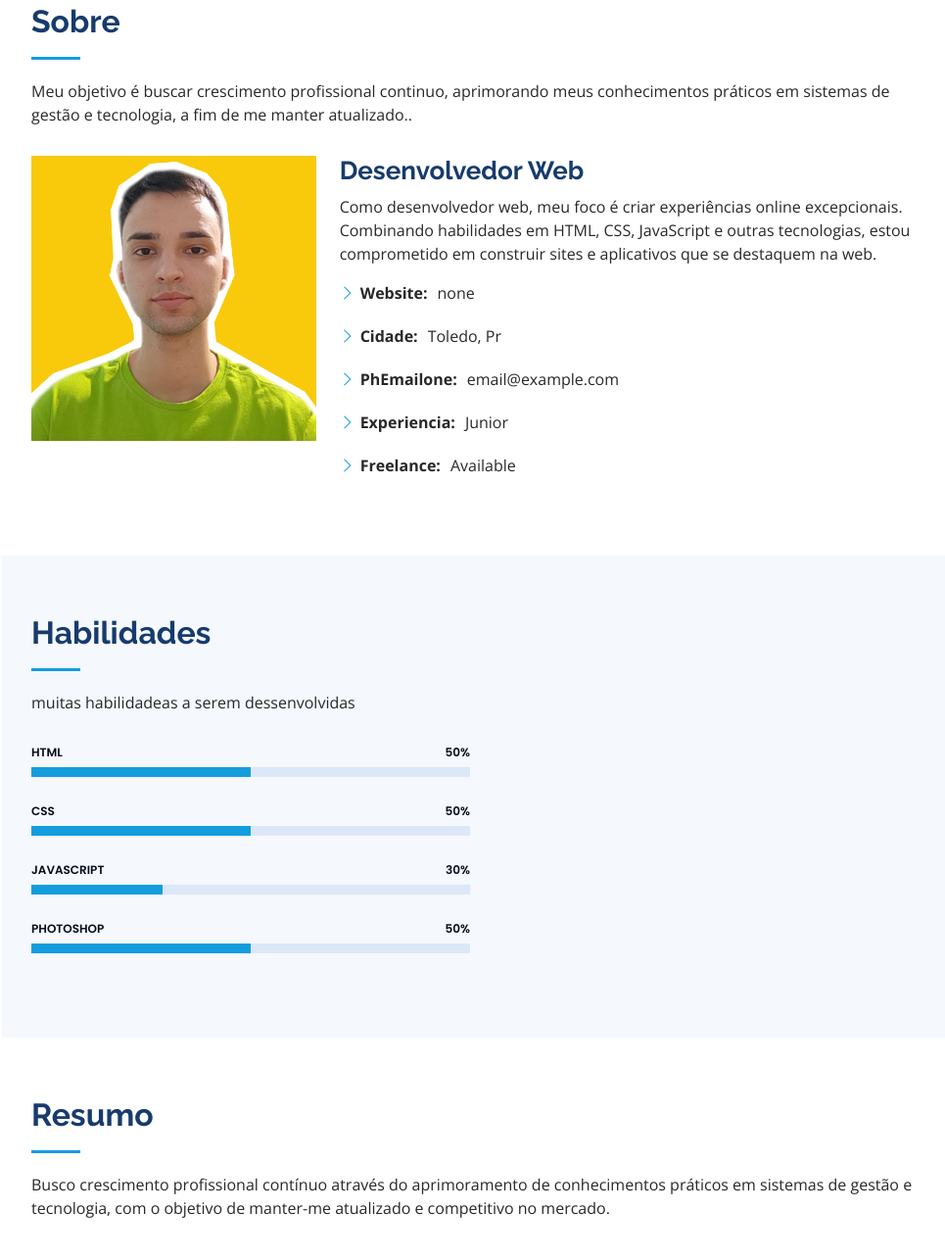
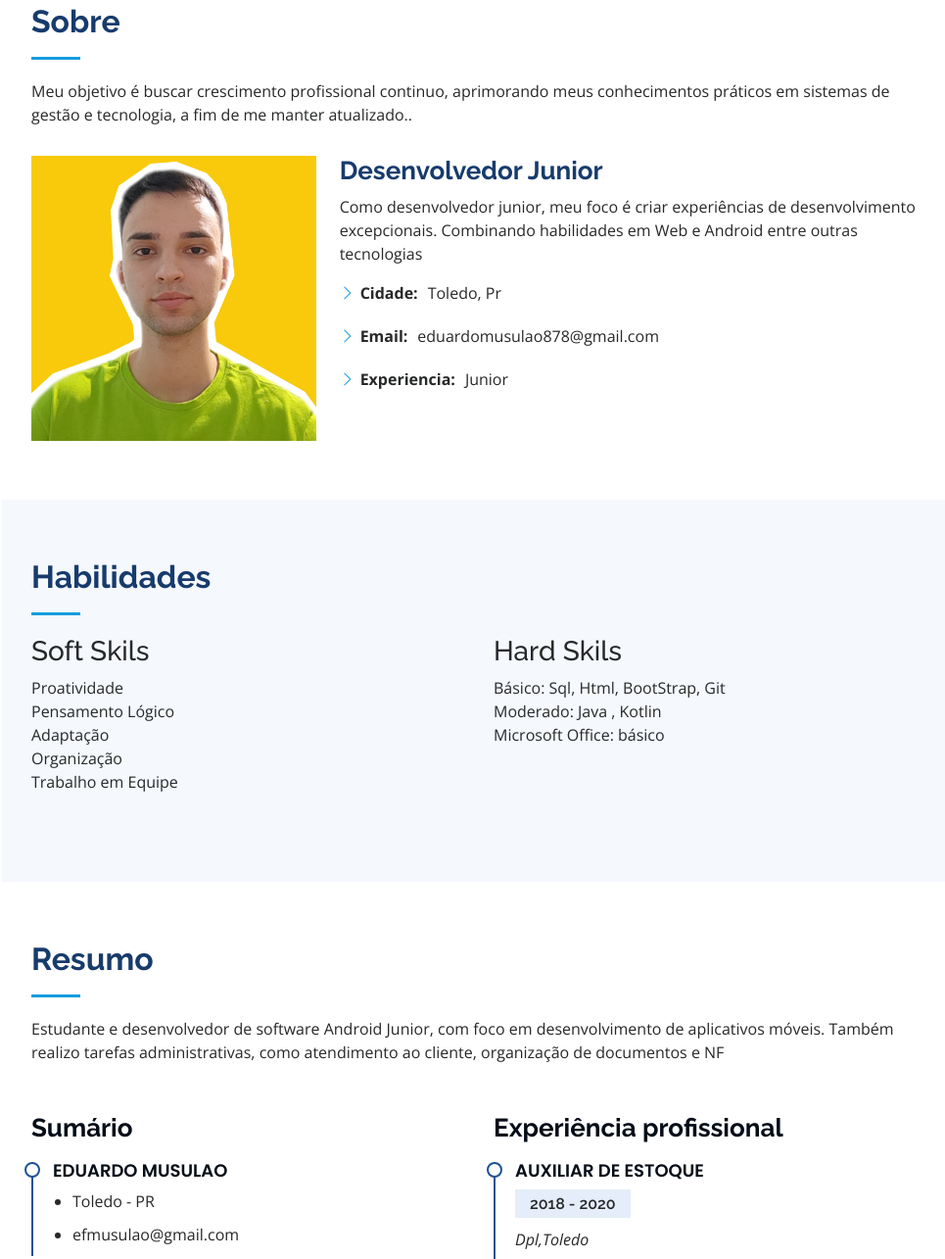
Before and after one commit to MusulaoEduardo/portifolio, a plain HTML site: page index.html in a window 1280 px wide. Shown: the part 857-2142 px from the top of the page at 98% size, without its empty margins (298-1263 px from the left). Drawn offline with nearby package versions, Linux system fonts and the light colour scheme.

Commit message:
atualização do site 1.0

```diff
--- a/index.html
+++ b/index.html
@@ -49,11 +49,10 @@
         <img src="assets/img/profile-img.png" alt="" class="img-fluid rounded-circle" />
         <h1 class="text-light"><a href="index.html">Eduardo Musulao</a></h1>
         <div class="social-links mt-3 text-center">
-          <a href="#" class="twitter"><i class="bx bxl-twitter"></i></a>
-          <a href="#" class="facebook"><i class="bx bxl-facebook"></i></a>
-          <a href="#" class="instagram"><i class="bx bxl-instagram"></i></a>
-          <a href="#" class="google-plus"><i class="bx bxl-skype"></i></a>
-          <a href="#" class="linkedin"><i class="bx bxl-linkedin"></i></a>
+          <a href="https://www.instagram.com/musulao_eduardo/" class="instagram"><i class="bx bxl-instagram"></i></a>
+          <a href="https://github.com/MusulaoEduardo" class="gitHub"><i class="bx bxl-github"></i></a>
+          <a href="https://www.linkedin.com/in/eduardo-musul%C3%A3o-714872253/" class="linkedin"><i class="bx bxl-linkedin"></i></a>
+          <a href="https://mail.google.com/mail/?view=cm&fs=1&to=eduardomusulao878@gmail.com" class="instagram"><i class="bx bxl-gmail"></i></a>
         </div>
       </div>
 
@@ -87,7 +86,7 @@
       <h1>Eduardo Musulao</h1>
       <p>
         Eu sou
-        <span class="typed" data-typed-items="Desenvolvedor web, Freelancer, Programador Junior"></span>
+        <span class="typed" data-typed-items="Desenvolvedor Android Junior ,Programador Junior"></span>
       </p>
     </div>
   </section>
@@ -111,36 +110,26 @@
             <img src="assets/img/profile-img.png" class="img-fluid" alt="" />
           </div>
           <div class="col-lg-8 pt-4 pt-lg-0 content" data-aos="fade-left">
-            <h3>Desenvolvedor Web</h3>
+            <h3>Desenvolvedor Junior</h3>
             <p>
-              Como desenvolvedor web, meu foco é criar experiências online
-              excepcionais. Combinando habilidades em HTML, CSS, JavaScript e
-              outras tecnologias, estou comprometido em construir sites e
-              aplicativos que se destaquem na web.
+              Como desenvolvedor junior, meu foco é criar experiências de desenvolvimento
+              excepcionais. Combinando habilidades em Web e Android entre outras tecnologias
             </p>
             <div class="row">
               <div class="col-lg-6">
                 <ul>
                   <li>
                     <i class="bi bi-chevron-right"></i>
-                    <strong>Website:</strong> <span>none</span>
-                  </li>
-                  <li>
-                    <i class="bi bi-chevron-right"></i>
                     <strong>Cidade:</strong> <span>Toledo, Pr</span>
                   </li>
                   <li>
                     <i class="bi bi-chevron-right"></i>
-                    <strong>PhEmailone:</strong>
-                    <span>email@example.com</span>
+                    <strong>Email:</strong>
+                    <span>eduardomusulao878@gmail.com</span>
                   </li>
                   <li>
                     <i class="bi bi-chevron-right"></i>
-                    <strong>Experiencia:</strong> <span>Junior</span>
-                  </li>
-                  <li>
-                    <i class="bi bi-chevron-right"></i>
-                    <strong>Freelance:</strong> <span>Available</span>
+                    <strong>Experiencia:</strong> <span> Junior</span>
                   </li>
                 </ul>
               </div>
@@ -156,18 +145,36 @@
       <div class="container">
         <div class="section-title">
           <h2>Habilidades</h2>
-          <p>
-            muitas habilidadeas a serem dessenvolvidas
-          </p>
+          <div class="row">
+            <div class="col-lg-6" data-aos="fade-up">
+              <h3 class="resume-item">Soft Skils</h3>
+              <p>Proatividade </p>
+              <p>Pensamento Lógico</p>
+              <p>Adaptação</p>
+              <p>Organização</p>
+              <p>Trabalho em Equipe</p>
+              </p>
+            </div>
+            <div class="col-lg-6" data-aos="fade-up" data-aos-delay="100">
+              <h3 class="resume-title">Hard Skils</h3>
+              <p>Básico: Sql, Html, BootStrap, Git</p>
+              <p>Moderado: Java , Kotlin</p>
+              <p>Microsoft Office: básico</p>
+            </div>
+
+
+
+
+          </div>
         </div>
 
-        <div class="row skills-content">
+        <!-- <div class="row skills-content">
           <div class="col-lg-6" data-aos="fade-up">
 
             <div class="progress">
-              <span class="skill">HTML <i class="val">50%</i></span>
+              <span class="skill">HTML <i class="val">35%</i></span>
               <div class="progress-bar-wrap">
-                <div class="progress-bar" role="progressbar" aria-valuenow="50" aria-valuemin="0" aria-valuemax="100">
+                <div class="progress-bar" role="progressbar" aria-valuenow="35" aria-valuemin="0" aria-valuemax="100">
                 </div>
               </div>
             </div>
@@ -197,7 +204,7 @@
             </div>
 
           </div>
-        </div>
+        </div> -->
       </div>
     </section>
     <!-- End Skills Section -->
@@ -208,9 +215,10 @@
         <div class="section-title">
           <h2>Resumo</h2>
           <p>
-            Busco crescimento profissional contínuo através do aprimoramento
-            de conhecimentos práticos em sistemas de gestão e tecnologia, com
-            o objetivo de manter-me atualizado e competitivo no mercado.
+            Estudante e desenvolvedor de software Android Junior, com
+            foco em desenvolvimento de aplicativos móveis. Também
+            realizo tarefas administrativas, como atendimento ao cliente,
+            organização de documentos e NF
           </p>
         </div>
 
@@ -275,7 +283,7 @@
 
             <div class="resume-item">
               <h4>Caixa</h4>
-              <h5>2022 - Presente</h5>
+              <h5>2022 - 2024</h5>
               <p><em>Mercado Primavera, Toledo. </em></p>
               <ul>
                 <li>
@@ -295,12 +303,12 @@
     <section id="services" class="services section-bg">
       <div class="container">
         <div class="section-title">
-          <h2>Servicos</h2>
+          <h2>Serviços</h2>
           <p>em desenvolvimento
           </p>
         </div>
 
-        <div class="row">
+        <!-- <div class="row">
           <div class="col-lg-4 col-md-6 icon-box" data-aos="fade-up">
             <div class="icon"><i class="bi bi-briefcase"></i></div>
             <h4 class="title"><a href="">Lorem Ipsum</a></h4>
@@ -349,7 +357,7 @@
               libero tempore, cum soluta nobis est eligendi
             </p>
           </div>
-        </div>
+        </div> -->
       </div>
     </section>
     <!-- End Services Section -->
@@ -358,7 +366,7 @@
     <section id="contact" class="contact">
       <div class="container">
         <div class="section-title">
-          <h2>Contact</h2>
+          <h2>Contato</h2>
           <p>
             Magnam dolores commodi suscipit. Necessitatibus eius consequatur
             ex aliquid fuga eum quidem. Sit sint consectetur velit. Quisquam
@@ -373,24 +381,25 @@
               <div class="address">
                 <i class="bi bi-geo-alt"></i>
                 <h4>Location:</h4>
-                <p>A108 Adam Street, New York, NY 535022</p>
+                <p>Toledo - Pr</p>
               </div>
 
               <div class="email">
                 <i class="bi bi-envelope"></i>
                 <h4>Email:</h4>
-                <p>info@example.com</p>
+                <p>eduardomusulao878@gmail.com</p>
               </div>
 
               <div class="phone">
                 <i class="bi bi-phone"></i>
-                <h4>Call:</h4>
-                <p>55 45 123456789</p>
+                <h4>Telefone:</h4>
+                <p>55 45 99900-0445</p>
               </div>
+              <iframe
+                src="https://www.google.com/maps/embed?pb=!1m18!1m12!1m3!1d232045.4433515171!2d-53.90833843893466!3d-24.66810669609795!2m3!1f0!2f0!3f0!3m2!1i1024!2i768!4f13.1!3m3!1m2!1s0x94f39625c9aa06b9%3A0xaa4c447b0af0271b!2sToledo%2C%20PR!5e0!3m2!1spt-BR!2sbr!4v1712705502349!5m2!1spt-BR!2sbr"
+                style="border:0; width:100%; height: 290px;" allowfullscreen="" loading="lazy">
+              </iframe>
 
-              <iframe
-                src="https://www.google.com/maps/embed?pb=!1m14!1m8!1m3!1d12097.433213460943!2d-74.0062269!3d40.7101282!3m2!1i1024!2i768!4f13.1!3m3!1m2!1s0x0%3A0xb89d1fe6bc499443!2sDowntown+Conference+Center!5e0!3m2!1smk!2sbg!4v1539943755621"
-                frameborder="0" style="border: 0; width: 100%; height: 290px" allowfullscreen></iframe>
             </div>
           </div>
         </div>
```
